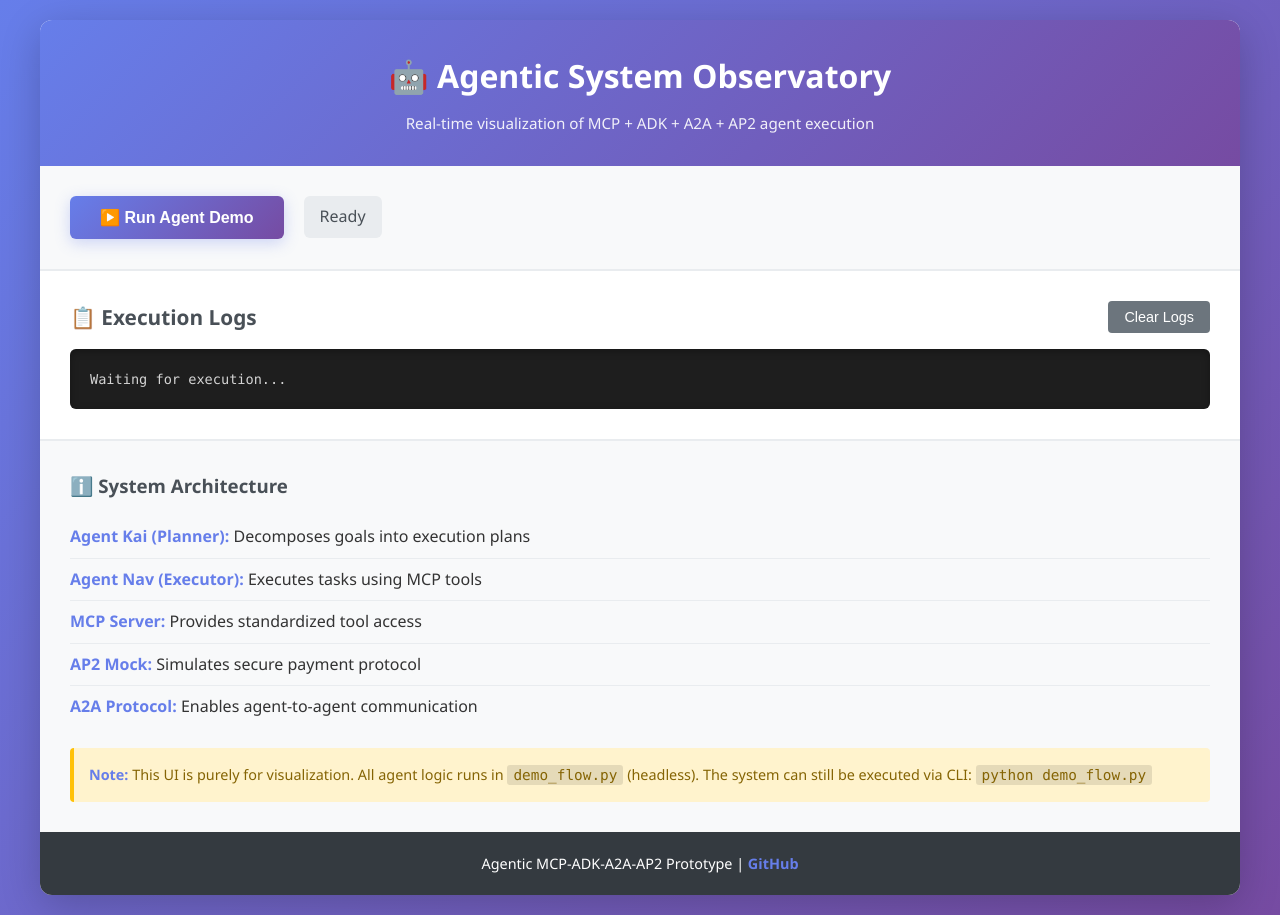
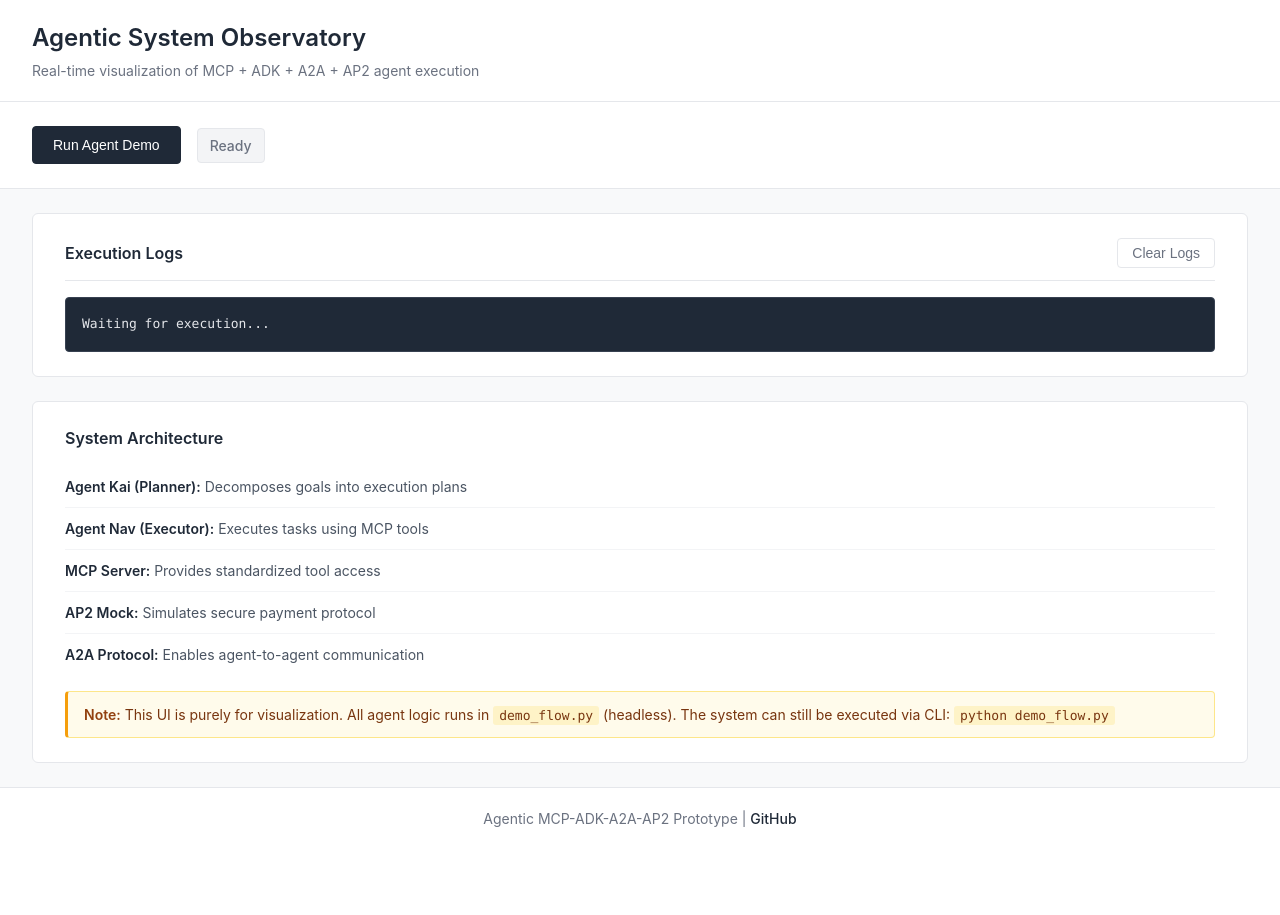
Before and after one commit to mynamevansh/agentic-mcp-adk-a2a-ap2-prototype, a Flask app: page / in a window 1280 px wide. After the commit the page ends 827 px from the top, so only its background shows below. Run offline with Flask 3, Linux system fonts and the light colour scheme.

Commit message:
Redesign UI to enterprise admin dashboard style
- Remove all gradients and decorative backgrounds
- Implement MongoDB Atlas/AWS Console inspired design
- Use clean, flat, professional color palette
- Remove emoji decorations from UI
- Add card-based layout with subtle borders
- Update typography to system fonts
- Professional status badges and buttons
- Engineering-first observability dashboard

```diff
--- a/ui/static/style.css
+++ b/ui/static/style.css
@@ -1,14 +1,13 @@
 /*
- * MINIMAL STYLING FOR AGENTIC SYSTEM UI
+ * ENTERPRISE ADMIN DASHBOARD STYLING
  *
  * Design Philosophy:
- * - Clean and professional
- * - Focus on readability, not aesthetics
- * - Terminal-inspired for technical audience
- * - Minimal distractions from the agent logs
+ * - MongoDB Atlas / AWS Console inspired
+ * - Clean, flat, professional
+ * - Engineering-first design
+ * - Clarity over decoration
  *
- * This is NOT a consumer app - it's an observability tool
- * for engineers and technical stakeholders.
+ * This is an infrastructure observability tool.
  */
 
 /* Reset and Base Styles */
@@ -19,227 +18,250 @@
 }
 
 body {
-    font-family: 'Segoe UI', Tahoma, Geneva, Verdana, sans-serif;
-    background: linear-gradient(135deg, #667eea 0%, #764ba2 100%);
-    color: #333;
-    line-height: 1.6;
+    font-family: -apple-system, BlinkMacSystemFont, 'Inter', 'Segoe UI', 'Roboto', 'Helvetica Neue', Arial, sans-serif;
+    background: #F8F9FA;
+    color: #1F2937;
+    line-height: 1.5;
     min-height: 100vh;
-    padding: 20px;
+    padding: 0;
 }
 
 /* Container */
 .container {
-    max-width: 1200px;
+    max-width: 1400px;
     margin: 0 auto;
-    background: white;
-    border-radius: 12px;
-    box-shadow: 0 10px 40px rgba(0, 0, 0, 0.2);
-    overflow: hidden;
+    background: #F8F9FA;
 }
 
 /* Header */
 header {
-    background: linear-gradient(135deg, #667eea 0%, #764ba2 100%);
-    color: white;
-    padding: 30px;
-    text-align: center;
+    background: #FFFFFF;
+    border-bottom: 1px solid #E5E7EB;
+    padding: 20px 32px;
+    text-align: left;
 }
 
 header h1 {
-    font-size: 2rem;
-    margin-bottom: 10px;
+    font-size: 1.5rem;
+    font-weight: 600;
+    color: #1F2937;
+    margin-bottom: 4px;
 }
 
 .subtitle {
-    font-size: 0.95rem;
-    opacity: 0.9;
+    font-size: 0.875rem;
+    color: #6B7280;
+    font-weight: 400;
 }
 
 /* Control Panel */
 .control-panel {
-    padding: 30px;
-    background: #f8f9fa;
-    border-bottom: 2px solid #e9ecef;
+    padding: 24px 32px;
+    background: #FFFFFF;
+    border-bottom: 1px solid #E5E7EB;
     display: flex;
     align-items: center;
-    gap: 20px;
+    gap: 16px;
 }
 
 .run-button {
-    background: linear-gradient(135deg, #667eea 0%, #764ba2 100%);
-    color: white;
-    border: none;
-    padding: 12px 30px;
-    font-size: 1rem;
-    font-weight: 600;
-    border-radius: 6px;
+    background: #1F2937;
+    color: #FFFFFF;
+    border: 1px solid #1F2937;
+    padding: 10px 20px;
+    font-size: 0.875rem;
+    font-weight: 500;
+    border-radius: 4px;
     cursor: pointer;
-    transition: all 0.3s ease;
-    box-shadow: 0 4px 15px rgba(102, 126, 234, 0.3);
+    transition: background-color 0.15s ease;
 }
 
 .run-button:hover:not(:disabled) {
-    transform: translateY(-2px);
-    box-shadow: 0 6px 20px rgba(102, 126, 234, 0.4);
-}
-
-.run-button:active:not(:disabled) {
-    transform: translateY(0);
+    background: #374151;
+    border-color: #374151;
 }
 
 .run-button:disabled {
-    opacity: 0.6;
+    opacity: 0.5;
     cursor: not-allowed;
 }
 
 .status {
-    padding: 8px 16px;
-    border-radius: 6px;
+    padding: 6px 12px;
+    border-radius: 4px;
     font-weight: 500;
-    background: #e9ecef;
-    color: #495057;
+    font-size: 0.875rem;
+    background: #F3F4F6;
+    color: #6B7280;
+    border: 1px solid #E5E7EB;
 }
 
 .status.running {
-    background: #fff3cd;
-    color: #856404;
+    background: #FEF3C7;
+    color: #92400E;
+    border-color: #FDE68A;
 }
 
 .status.success {
-    background: #d4edda;
-    color: #155724;
+    background: #D1FAE5;
+    color: #065F46;
+    border-color: #A7F3D0;
 }
 
 .status.error {
-    background: #f8d7da;
-    color: #721c24;
+    background: #FEE2E2;
+    color: #991B1B;
+    border-color: #FECACA;
 }
 
 /* Execution Info */
 .execution-info {
-    padding: 20px 30px;
-    background: #f8f9fa;
-    border-bottom: 2px solid #e9ecef;
+    padding: 20px 32px;
+    background: #FFFFFF;
+    border-bottom: 1px solid #E5E7EB;
     display: flex;
-    gap: 30px;
+    gap: 32px;
     flex-wrap: wrap;
 }
 
 .info-item {
     display: flex;
     align-items: center;
-    gap: 10px;
+    gap: 8px;
 }
 
 .info-item .label {
-    font-weight: 600;
-    color: #495057;
+    font-weight: 500;
+    font-size: 0.875rem;
+    color: #6B7280;
+}
+
+.info-item span:not(.label) {
+    font-size: 0.875rem;
+    color: #1F2937;
 }
 
 .status-badge {
-    padding: 4px 12px;
+    padding: 4px 10px;
     border-radius: 4px;
-    font-size: 0.9rem;
+    font-size: 0.75rem;
     font-weight: 600;
+    text-transform: uppercase;
+    letter-spacing: 0.025em;
 }
 
 .status-badge.success {
-    background: #d4edda;
-    color: #155724;
+    background: #D1FAE5;
+    color: #065F46;
 }
 
 .status-badge.error {
-    background: #f8d7da;
-    color: #721c24;
+    background: #FEE2E2;
+    color: #991B1B;
 }
 
 /* Log Container */
 .log-container {
-    padding: 30px;
+    padding: 24px 32px;
+    background: #FFFFFF;
+    margin: 24px 32px;
+    border: 1px solid #E5E7EB;
+    border-radius: 6px;
 }
 
 .log-header {
     display: flex;
     justify-content: space-between;
     align-items: center;
-    margin-bottom: 15px;
+    margin-bottom: 16px;
+    padding-bottom: 12px;
+    border-bottom: 1px solid #E5E7EB;
 }
 
 .log-header h2 {
-    font-size: 1.3rem;
-    color: #495057;
+    font-size: 1rem;
+    font-weight: 600;
+    color: #1F2937;
 }
 
 .clear-button {
-    background: #6c757d;
-    color: white;
-    border: none;
-    padding: 8px 16px;
-    font-size: 0.9rem;
+    background: #FFFFFF;
+    color: #6B7280;
+    border: 1px solid #E5E7EB;
+    padding: 6px 14px;
+    font-size: 0.875rem;
+    font-weight: 500;
     border-radius: 4px;
     cursor: pointer;
-    transition: background 0.3s ease;
+    transition: all 0.15s ease;
 }
 
 .clear-button:hover {
-    background: #5a6268;
+    background: #F9FAFB;
+    color: #1F2937;
+    border-color: #D1D5DB;
 }
 
 /* Log Output - Terminal Style */
 .log-output {
-    background: #1e1e1e;
-    color: #d4d4d4;
-    padding: 20px;
-    border-radius: 6px;
-    font-family: 'Consolas', 'Monaco', 'Courier New', monospace;
-    font-size: 0.85rem;
-    line-height: 1.5;
+    background: #1F2937;
+    color: #E5E7EB;
+    padding: 16px;
+    border-radius: 4px;
+    font-family: 'SF Mono', 'Monaco', 'Consolas', 'Courier New', monospace;
+    font-size: 0.8125rem;
+    line-height: 1.6;
     max-height: 500px;
     overflow-y: auto;
     white-space: pre-wrap;
     word-wrap: break-word;
-    box-shadow: inset 0 2px 8px rgba(0, 0, 0, 0.3);
+    border: 1px solid #374151;
 }
 
 /* Custom Scrollbar for Logs */
 .log-output::-webkit-scrollbar {
-    width: 10px;
+    width: 8px;
 }
 
 .log-output::-webkit-scrollbar-track {
-    background: #2d2d2d;
-    border-radius: 6px;
+    background: #374151;
 }
 
 .log-output::-webkit-scrollbar-thumb {
-    background: #555;
-    border-radius: 6px;
+    background: #6B7280;
+    border-radius: 4px;
 }
 
 .log-output::-webkit-scrollbar-thumb:hover {
-    background: #777;
+    background: #9CA3AF;
 }
 
 /* Info Panel */
 .info-panel {
-    padding: 30px;
-    background: #f8f9fa;
-    border-top: 2px solid #e9ecef;
+    padding: 24px 32px;
+    background: #FFFFFF;
+    margin: 24px 32px;
+    border: 1px solid #E5E7EB;
+    border-radius: 6px;
 }
 
 .info-panel h3 {
-    color: #495057;
-    margin-bottom: 15px;
+    color: #1F2937;
+    font-size: 1rem;
+    font-weight: 600;
+    margin-bottom: 16px;
 }
 
 .info-panel ul {
     list-style: none;
-    margin-bottom: 20px;
+    margin-bottom: 16px;
 }
 
 .info-panel li {
-    padding: 8px 0;
-    border-bottom: 1px solid #e9ecef;
+    padding: 10px 0;
+    border-bottom: 1px solid #F3F4F6;
+    font-size: 0.875rem;
+    color: #4B5563;
 }
 
 .info-panel li:last-child {
@@ -247,38 +269,49 @@ header h1 {
 }
 
 .info-panel strong {
-    color: #667eea;
+    color: #1F2937;
+    font-weight: 600;
 }
 
 .note {
-    background: #fff3cd;
-    border-left: 4px solid #ffc107;
-    padding: 15px;
+    background: #FFFBEB;
+    border-left: 3px solid #F59E0B;
+    padding: 12px 16px;
     border-radius: 4px;
-    font-size: 0.9rem;
-    color: #856404;
+    font-size: 0.875rem;
+    color: #78350F;
+    border: 1px solid #FDE68A;
+    border-left: 3px solid #F59E0B;
+}
+
+.note strong {
+    color: #92400E;
 }
 
 .note code {
-    background: rgba(0, 0, 0, 0.1);
+    background: #FEF3C7;
     padding: 2px 6px;
     border-radius: 3px;
-    font-family: 'Consolas', monospace;
+    font-family: 'SF Mono', 'Monaco', 'Consolas', monospace;
+    font-size: 0.8125rem;
+    color: #78350F;
 }
 
 /* Footer */
 footer {
-    padding: 20px;
+    padding: 20px 32px;
     text-align: center;
-    background: #343a40;
-    color: white;
-    font-size: 0.9rem;
+    background: #FFFFFF;
+    border-top: 1px solid #E5E7EB;
+    color: #6B7280;
+    font-size: 0.875rem;
+    margin-top: 24px;
 }
 
 footer a {
-    color: #667eea;
+    color: #1F2937;
     text-decoration: none;
-    font-weight: 600;
+    font-weight: 500;
 }
 
 footer a:hover {
@@ -287,23 +320,39 @@ footer a:hover {
 
 /* Responsive Design */
 @media (max-width: 768px) {
+    header {
+        padding: 16px 20px;
+    }
+
     header h1 {
-        font-size: 1.5rem;
+        font-size: 1.25rem;
     }
 
     .control-panel {
+        padding: 16px 20px;
         flex-direction: column;
         align-items: stretch;
     }
 
     .execution-info {
+        padding: 16px 20px;
         flex-direction: column;
-        gap: 10px;
+        gap: 12px;
+    }
+
+    .log-container,
+    .info-panel {
+        margin: 16px 20px;
+        padding: 16px;
     }
 
     .log-header {
         flex-direction: column;
         align-items: flex-start;
-        gap: 10px;
+        gap: 12px;
+    }
+
+    footer {
+        padding: 16px 20px;
     }
 }
--- a/ui/templates/index.html
+++ b/ui/templates/index.html
@@ -38,14 +38,14 @@
     <div class="container">
         <!-- Header -->
         <header>
-            <h1>🤖 Agentic System Observatory</h1>
+            <h1>Agentic System Observatory</h1>
             <p class="subtitle">Real-time visualization of MCP + ADK + A2A + AP2 agent execution</p>
         </header>
 
         <!-- Control Panel -->
         <div class="control-panel">
             <button id="runBtn" class="run-button">
-                ▶️ Run Agent Demo
+                Run Agent Demo
             </button>
             <div id="status" class="status">Ready</div>
         </div>
@@ -69,7 +69,7 @@
         <!-- Log Viewer -->
         <div class="log-container">
             <div class="log-header">
-                <h2>📋 Execution Logs</h2>
+                <h2>Execution Logs</h2>
                 <button id="clearBtn" class="clear-button">Clear Logs</button>
             </div>
             <pre id="logOutput" class="log-output">Waiting for execution...</pre>
@@ -77,7 +77,7 @@
 
         <!-- Architecture Info -->
         <div class="info-panel">
-            <h3>ℹ️ System Architecture</h3>
+            <h3>System Architecture</h3>
             <ul>
                 <li><strong>Agent Kai (Planner):</strong> Decomposes goals into execution plans</li>
                 <li><strong>Agent Nav (Executor):</strong> Executes tasks using MCP tools</li>
@@ -126,7 +126,7 @@
         runBtn.addEventListener('click', async () => {
             // Update UI state
             runBtn.disabled = true;
-            runBtn.textContent = '⏳ Running...';
+            runBtn.textContent = 'Running...';
             status.textContent = 'Executing agent system...';
             status.className = 'status running';
             logOutput.textContent = 'Starting agent execution...\n\n';
@@ -156,14 +156,14 @@
 
                 // Update status based on success
                 if (data.success) {
-                    status.textContent = '✅ Execution completed successfully';
+                    status.textContent = 'Execution completed successfully';
                     status.className = 'status success';
-                    executionStatus.textContent = '✅ Success';
+                    executionStatus.textContent = 'Success';
                     executionStatus.className = 'status-badge success';
                 } else {
-                    status.textContent = '❌ Execution failed';
+                    status.textContent = 'Execution failed';
                     status.className = 'status error';
-                    executionStatus.textContent = '❌ Failed';
+                    executionStatus.textContent = 'Failed';
                     executionStatus.className = 'status-badge error';
                 }
 
@@ -172,12 +172,12 @@
             } catch (error) {
                 // Handle network or server errors
                 logOutput.textContent = `Error: ${error.message}\n\nFailed to connect to backend server.`;
-                status.textContent = '❌ Connection error';
+                status.textContent = 'Connection error';
                 status.className = 'status error';
             } finally {
                 // Re-enable button
                 runBtn.disabled = false;
-                runBtn.textContent = '▶️ Run Agent Demo';
+                runBtn.textContent = 'Run Agent Demo';
             }
         });
 
```
